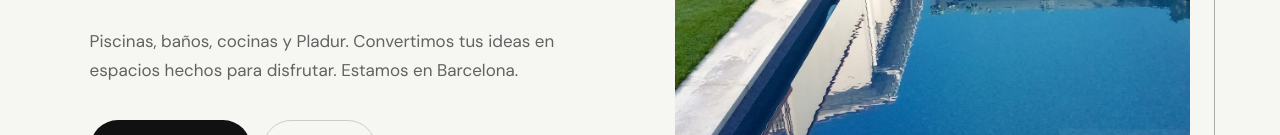
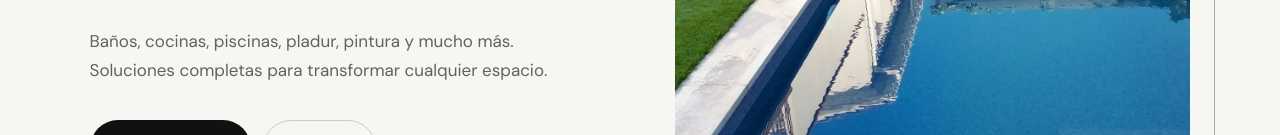
Before and after one commit to aleejandroopp/reformas-ponce, a plain HTML site: page index.html in a window 1280 px wide. Shown: the part 470-605 px from the top of the page. Drawn offline with Linux system fonts and the light colour scheme.

Commit message:
Actualizo subtítulo principal

```diff
--- a/index.html
+++ b/index.html
@@ -69,9 +69,9 @@
 </h1>
 
                 <p>
-                    Piscinas, baños, cocinas y Pladur.
-                    Convertimos tus ideas en espacios hechos para disfrutar. Estamos en Barcelona.
-                </p>
+    Baños, cocinas, piscinas, pladur, pintura y mucho más.
+    Soluciones completas para transformar cualquier espacio.
+</p>
 
                 <div class="hero-buttons">
 
```
